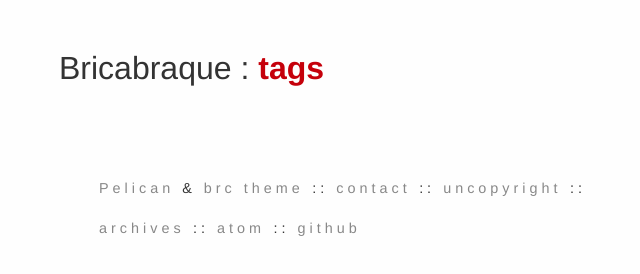
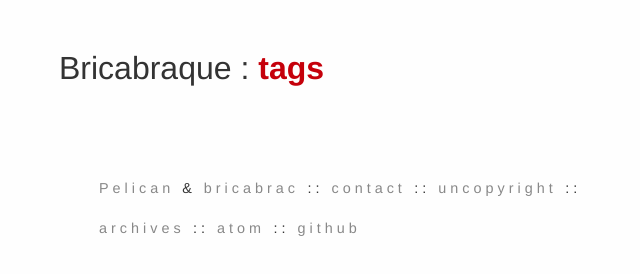
Before and after one commit to Bricabraque/Bricabraque.github.io, a plain HTML site: page tags.html in a window 1280 px wide. Shown: the full height of the page, 281-921 px from the left. Drawn offline with Linux system fonts and the light colour scheme.

Commit message:
Update footer links

```diff
--- a/tags.html
+++ b/tags.html
@@ -29,7 +29,7 @@
 <footer>
 <nav>
 <ul>
-<li><a href="https://blog.getpelican.com/">Pelican</a> & <a href="">brc theme</a></li>
+<li><a href="https://blog.getpelican.com/">Pelican</a> & <a href="https://github.com/Bricabraque/bricabrac-pelican-theme">bricabrac</a></li>
 <li> :: <a href="https://bricabraque.github.io/pages/contact.html">contact</a></li>
 <li> :: <a href="https://bricabraque.github.io/pages/uncopyright.html">uncopyright</a></li>
 <li> :: <a href="https://bricabraque.github.io/archives.html">archives</a></li>
```
Also changed, not shown: archives.html (+1 -1 lines), author/bricabrac.html (+1 -1 lines), authors.html (+1 -1 lines), categories.html (+1 -1 lines), category/travail.html (+1 -1 lines), index.html (+1 -1 lines), pages/contact.html (+1 -1 lines), pages/uncopyright-en.html (+1 -1 lines), pages/uncopyright.html (+1 -1 lines), perspectives-en.html (+1 -1 lines), perspectives.html (+1 -1 lines).
